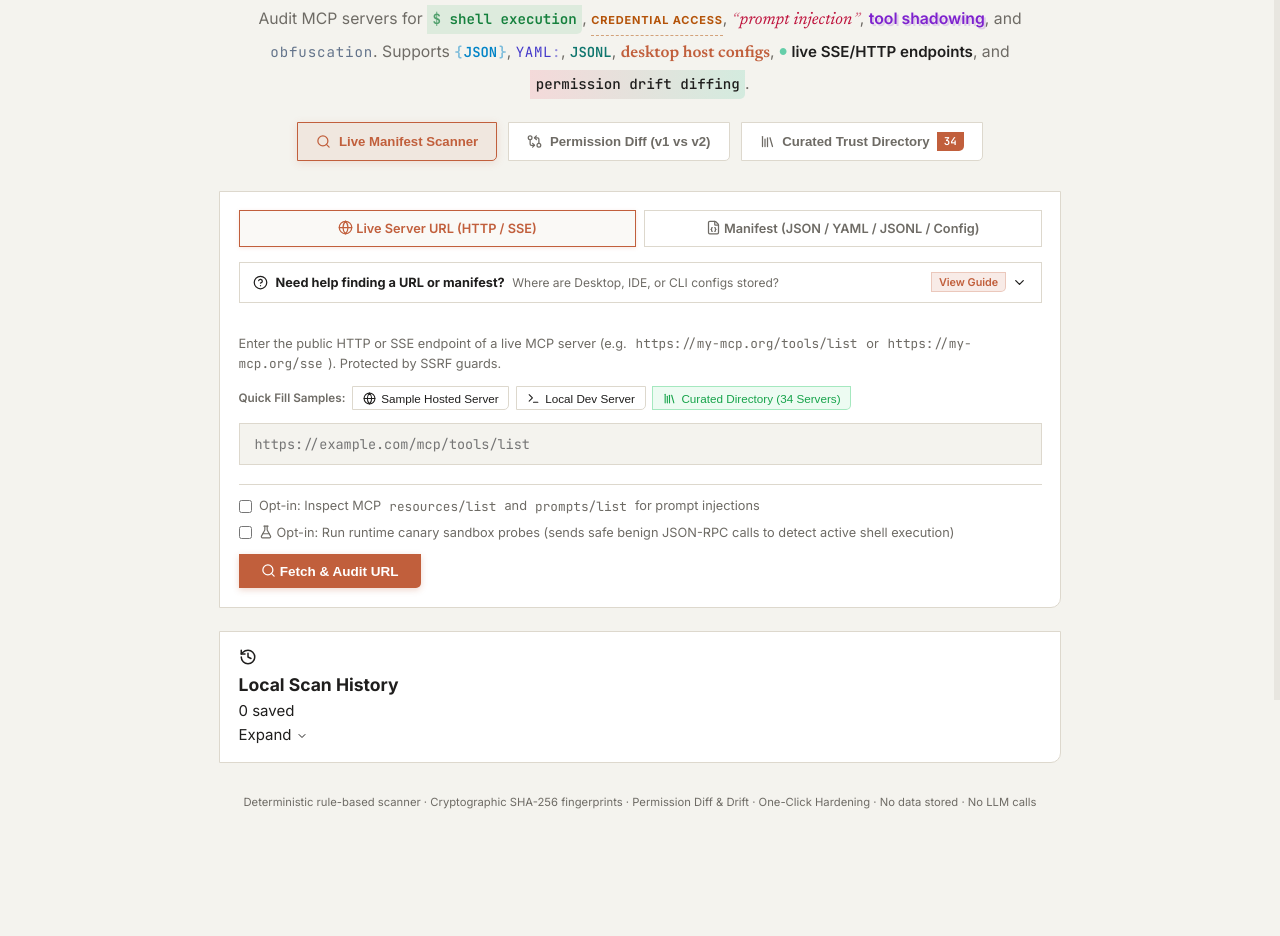
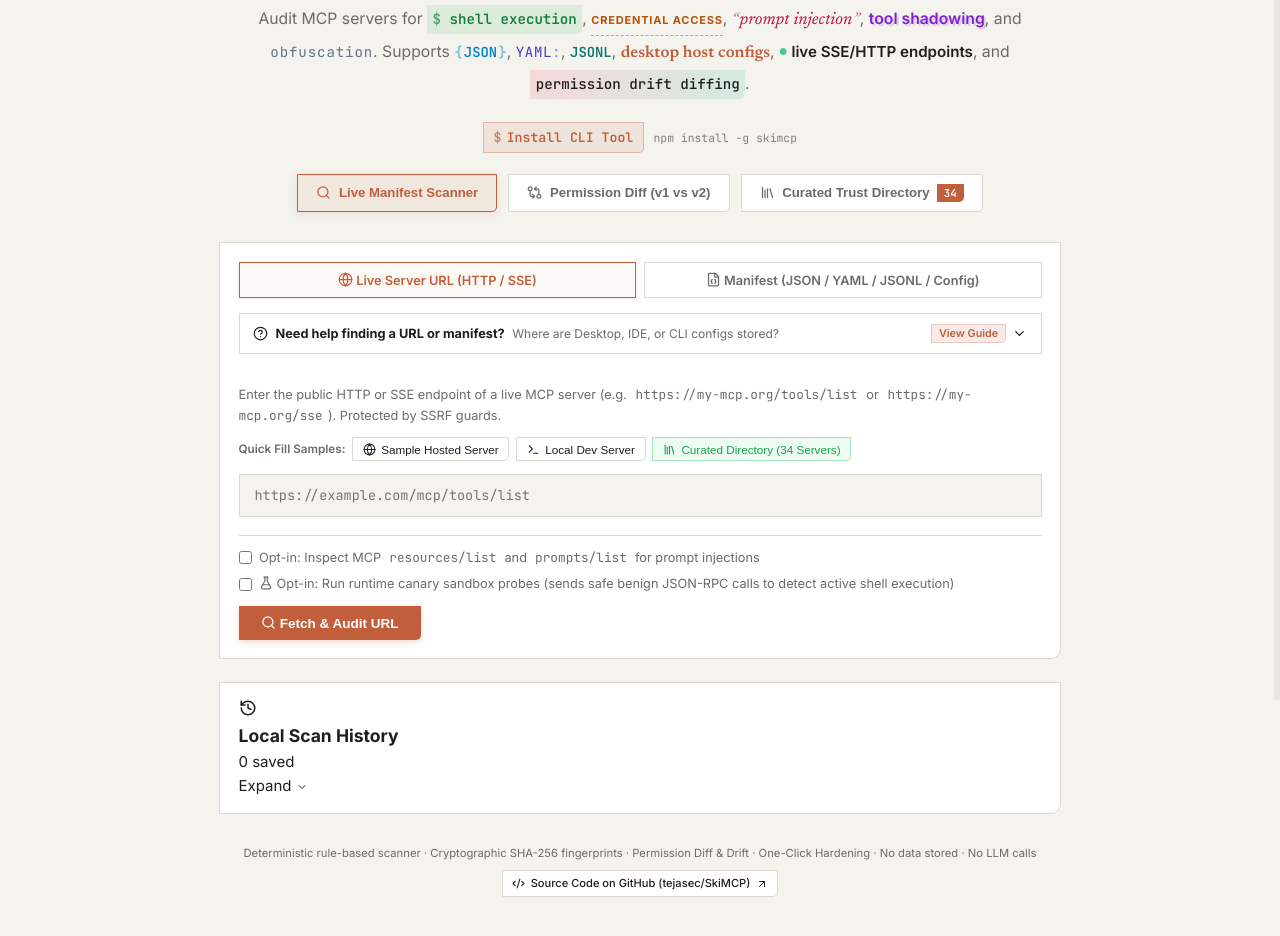
Before and after one commit to tejasec/SkiMCP, a React (Vite) app in the folder frontend/: page / in a window 1280 px wide. Shown: the part 100-1036 px from the top of the page. Before the commit the page ends 956 px from the top, so only its background shows below. Built offline with nearby package versions, Linux system fonts and the light colour scheme.

Commit message:
feat(ui): add interactive Install CLI Tool hero token and footer GitHub source link

```diff
--- a/frontend/src/App.tsx
+++ b/frontend/src/App.tsx
@@ -290,6 +290,17 @@ export default function App() {
           Deterministic rule-based scanner · Cryptographic SHA-256 fingerprints ·
           Permission Diff & Drift · One-Click Hardening · No data stored · No LLM calls
         </p>
+        <p className="footer-source-row">
+          <a
+            href="https://github.com/tejasec/SkiMCP"
+            target="_blank"
+            rel="noopener noreferrer"
+            className="footer-github-link"
+          >
+            <Icon name="code" size={13} /> Source Code on GitHub (tejasec/SkiMCP){' '}
+            <Icon name="external-link" size={12} />
+          </a>
+        </p>
       </footer>
     </main>
   </>
--- a/frontend/src/components/Icon.tsx
+++ b/frontend/src/components/Icon.tsx
@@ -47,6 +47,7 @@ import {
   Info,
   Upload,
   Sparkles,
+  Code2,
   type LucideProps,
 } from 'lucide-react';
 
@@ -98,7 +99,8 @@ export type IconName =
   | 'help-circle'
   | 'info'
   | 'upload'
-  | 'sparkles';
+  | 'sparkles'
+  | 'code';
 
 const ICON_REGISTRY: Record<IconName, React.ComponentType<LucideProps>> = {
   'shield': ShieldCheck,
@@ -149,6 +151,7 @@ const ICON_REGISTRY: Record<IconName, React.ComponentType<LucideProps>> = {
   'info': Info,
   'upload': Upload,
   'sparkles': Sparkles,
+  'code': Code2,
 };
 
 export interface IconProps extends Omit<LucideProps, 'ref'> {
--- a/frontend/src/components/InteractiveHeroCopy.tsx
+++ b/frontend/src/components/InteractiveHeroCopy.tsx
@@ -233,6 +233,11 @@ export default function InteractiveHeroCopy({
       if (target) {
         target.scrollIntoView({ behavior: 'smooth', block: 'start' });
       }
+    } else if (
+      token.actionType === 'open_url' &&
+      token.actionPayload?.url
+    ) {
+      window.open(token.actionPayload.url, '_blank', 'noopener,noreferrer');
     }
   };
 
@@ -285,6 +290,11 @@ export default function InteractiveHeroCopy({
         {renderTokenButton('live-sse')}, and{' '}
         {renderTokenButton('permission-diff')}.
       </p>
+
+      <div className="hero-cli-callout">
+        {renderTokenButton('install-cli')}
+        <span className="hero-cli-hint">npm install -g skimcp</span>
+      </div>
 
       {/* Stage 1: Peek Tooltip (Non-blocking, hover-intent ~150ms) */}
       {activePeekToken && peekLayout && (
@@ -432,7 +442,15 @@ export default function InteractiveHeroCopy({
               className="tok-action-btn"
               onClick={() => handleExecuteAction(activePinnedToken)}
             >
-              <Icon name="terminal" size={14} /> {activePinnedToken.actionText}
+              <Icon
+                name={
+                  activePinnedToken.actionType === 'open_url'
+                    ? 'external-link'
+                    : 'terminal'
+                }
+                size={14}
+              />{' '}
+              {activePinnedToken.actionText}
             </button>
             <span className="tok-footer-hint">
               Press <kbd>Esc</kbd> to close
--- a/frontend/src/data/heroTokens.ts
+++ b/frontend/src/data/heroTokens.ts
@@ -7,7 +7,8 @@ export type TokenCategory =
   | 'Format Ingestion'
   | 'Platform Config'
   | 'Network Handshake'
-  | 'Drift Analysis';
+  | 'Drift Analysis'
+  | 'CLI Distribution';
 
 export interface TokenActionPayload {
   manifest?: string;
@@ -32,7 +33,7 @@ export interface HeroToken {
   snippetLanguage: 'bash' | 'json' | 'yaml' | 'jsonl';
   docsUrl: string;
   actionText: string;
-  actionType: 'load_preset' | 'switch_view' | 'url_mode';
+  actionType: 'load_preset' | 'switch_view' | 'url_mode' | 'open_url';
   actionPayload?: TokenActionPayload;
 }
 
@@ -444,4 +445,31 @@ Net Risk Delta: +35 ESCALATED (HIGH RISK)`,
     actionType: 'switch_view',
     actionPayload: { view: 'diff' },
   },
+  {
+    id: 'install-cli',
+    label: 'Install CLI Tool',
+    className: 'tok-cli',
+    category: 'CLI Distribution',
+    glyph: 'CLI',
+    iconName: 'terminal',
+    peekDescription:
+      'Install SkiMCP globally or run zero-install security audits directly from your terminal or CI.',
+    peekArtifact: 'npm install -g skimcp  |  npx skimcp scan ./manifest.json',
+    fullDescription:
+      'Run deterministic, offline-capable MCP security audits from your terminal or CI/CD pipeline. Supports JSON, YAML, JSONL, desktop host configs, live SSE/HTTP endpoints, hardening, and permission drift diffing.',
+    cliCommand: 'npm install -g skimcp',
+    codeSnippet: `# Install globally via npm
+npm install -g skimcp
+
+# Audit local config & fail CI on high/critical findings
+skimcp scan ./claude_desktop_config.json --fail-on=high
+
+# Or run zero-install via npx
+npx skimcp diff ./v1.json ./v2.json`,
+    snippetLanguage: 'bash',
+    docsUrl: 'https://github.com/tejasec/SkiMCP#cli',
+    actionText: 'View CLI Docs on GitHub',
+    actionType: 'open_url',
+    actionPayload: { url: 'https://github.com/tejasec/SkiMCP#cli' },
+  },
 ];
--- a/frontend/src/styles.css
+++ b/frontend/src/styles.css
@@ -215,7 +215,7 @@ body {
   color: var(--text-dim);
   max-width: 100%;
   width: 100%;
-  margin: 0 auto 1.5rem;
+  margin: 0 auto 0.25rem;
   text-align: center;
   padding: 0 0.5rem;
 }
@@ -425,6 +425,72 @@ body {
     rgba(16, 185, 129, 0.14)
   );
   font-weight: 500;
+}
+
+/* 12. Install CLI Tool — emphasized terminal pill */
+.hero-cli-callout {
+  display: flex;
+  align-items: center;
+  justify-content: center;
+  flex-wrap: wrap;
+  gap: 0.65rem;
+  margin-top: 0.5rem;
+  margin-bottom: 1.35rem;
+}
+
+.tok-cli {
+  font-family: var(--mono);
+  font-size: 0.88rem;
+  font-weight: 600;
+  color: var(--brand-primary);
+  background: rgba(193, 95, 60, 0.1);
+  border: 1px solid rgba(193, 95, 60, 0.35);
+  padding: 0.3em 0.72em;
+  border-radius: var(--shape-chip);
+  display: inline-flex;
+  align-items: center;
+  gap: 0.35rem;
+  transition:
+    background 150ms ease,
+    border-color 150ms ease,
+    transform 120ms ease,
+    box-shadow 150ms ease,
+    filter 160ms ease;
+}
+
+.tok-cli::before {
+  content: "$";
+  opacity: 0.75;
+  font-weight: 700;
+}
+
+.tok-cli:hover {
+  background: rgba(193, 95, 60, 0.16);
+  border-color: var(--brand-primary);
+  box-shadow: 0 3px 10px rgba(193, 95, 60, 0.18);
+  transform: translateY(-1px);
+}
+
+.tok-cli:active {
+  transform: scale(0.98);
+}
+
+[data-theme="dark"] .tok-cli {
+  color: #e07a5f;
+  background: rgba(193, 95, 60, 0.16);
+  border-color: rgba(224, 122, 95, 0.4);
+}
+
+[data-theme="dark"] .tok-cli:hover {
+  background: rgba(193, 95, 60, 0.24);
+  border-color: #e07a5f;
+}
+
+.hero-cli-hint {
+  font-family: var(--mono);
+  font-size: 0.76rem;
+  color: var(--text-dim);
+  opacity: 0.85;
 }
 
 /* ── Progressive Disclosure: Peek Tooltip (Stage 1) ───────────────── */
@@ -744,7 +810,9 @@ body {
   .filter-chip,
   .client-category-tab,
   .btn-sample-chip,
-  .btn-copy-path-compact {
+  .btn-copy-path-compact,
+  .tok-cli,
+  .footer-github-link {
     animation: none !important;
     transition: none !important;
     transform: none !important;
@@ -3394,6 +3462,40 @@ body {
   margin-top: 2rem;
   color: var(--text-dim);
   font-size: 0.75rem;
+  display: flex;
+  flex-direction: column;
+  align-items: center;
+  gap: 0.55rem;
+}
+
+.footer-source-row {
+  margin: 0;
+}
+
+.footer-github-link {
+  display: inline-flex;
+  align-items: center;
+  gap: 0.35rem;
+  padding: 0.25rem 0.65rem;
+  border-radius: var(--shape-chip);
+  border: 1px solid var(--border);
+  background: var(--surface);
+  color: var(--text);
+  font-size: 0.74rem;
+  font-weight: 500;
+  text-decoration: none;
+  transition: color 0.15s ease, border-color 0.15s ease, background 0.15s ease, transform 0.12s ease;
+}
+
+.footer-github-link:hover {
+  color: var(--accent);
+  border-color: var(--accent);
+  background: var(--surface-hover);
+  transform: translateY(-1px);
+}
+
+.footer-github-link:active {
+  transform: scale(0.98);
 }
 
 /* ── Responsive ──────────────────────────────────────────────────── */
```
